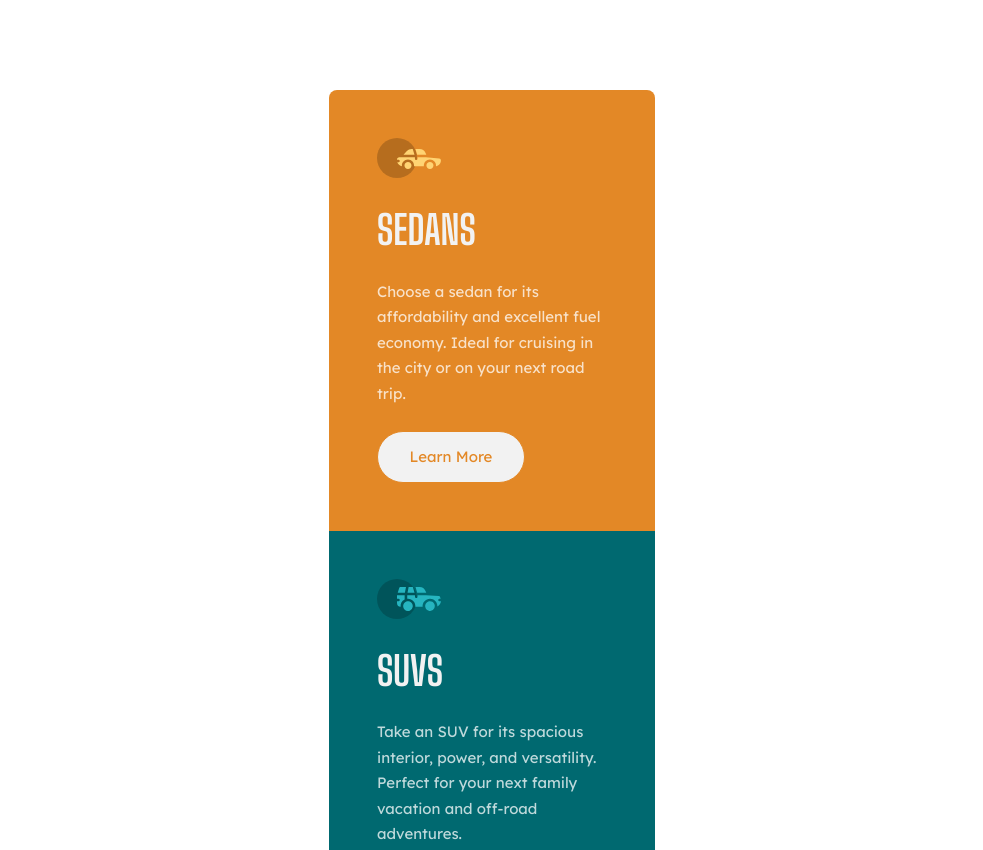
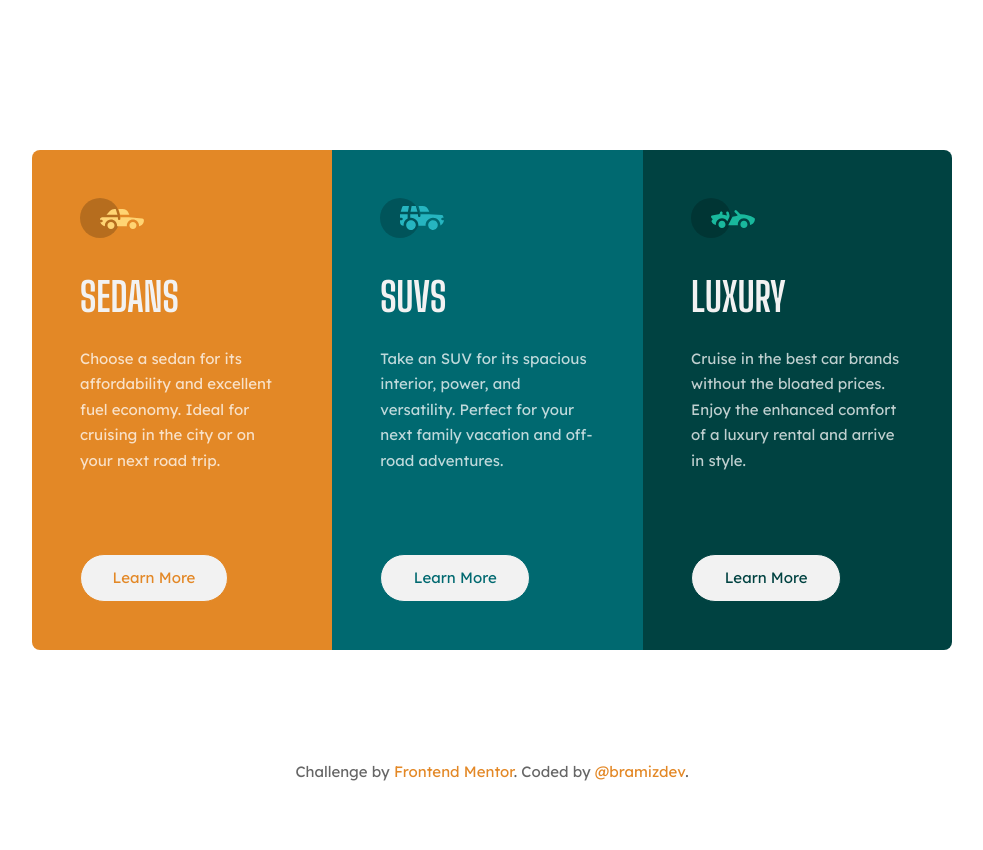
Before and after one commit to bramizdev/fem-3-column-preview-card-component, a plain HTML site: page index.html in a window 1280 px wide. Shown: the top 850 px of the page, without its empty margins (148-1131 px from the left). After the commit the page ends 800 px from the top, so only its background shows below. Drawn offline with Linux system fonts and the light colour scheme.

Commit message:
Finish desktop view

```diff
--- a/index.html
+++ b/index.html
@@ -26,7 +26,7 @@
       <h1 class="visually-hidden">3-column preview card component</h1>
       <h2 class="visually-hidden">Vehicle options</h2>
       <ul class="options">
-        <li>
+        <li class="options__li">
           <article class="options__option sedans">
             <h3 class="option__title" data-icon="sedans">Sedans</h3>
             <p>
@@ -36,7 +36,7 @@
             <a href="#" class="btn">Learn More</a>
           </article>
         </li>
-        <li>
+        <li class="options__li">
           <article class="options__option suvs">
             <h3 class="option__title" data-icon="suvs">SUVs</h3>
             <p>
@@ -46,7 +46,7 @@
             <button class="btn">Learn More</button>
           </article>
         </li>
-        <li>
+        <li class="options__li">
           <article class="options__option luxury">
             <h3 class="option__title" data-icon="luxury">Luxury</h3>
             <p>
--- a/styles/style.css
+++ b/styles/style.css
@@ -1,11 +1,13 @@
 /* Custom properties */
 :root {
   --clr-orange-500: hsl(31, 77%, 52%); /* Sedans */
+  --clr-orange-600: hsl(31, 77%, 40%);
   --clr-cyan-500: hsl(184, 100%, 22%); /* Suvs */
   --clr-cyan-700: hsl(179, 100%, 13%); /* Luxury */
 
   --clr-neutral-100: hsla(0, 0%, 100%, 0.75); /* Paragrahps */
   --clr-neutral-200: hsl(0, 0%, 95%); /* Background, headings, buttons */
+  --clr-neutral-500: hsl(0, 0%, 40%); /* Footer text */
 
   --ff-titles: 'Big Shoulders Display', cursive;
   --ff-base: 'Lexend Deca', sans-serif;
@@ -117,6 +119,7 @@ h3 {
 }
 
 .btn {
+  line-height: 1.5;
   text-decoration: none;
   background-color: var(--clr-neutral-200);
   padding: 0.75rem 0;
@@ -125,6 +128,11 @@ h3 {
   max-width: 9.25rem;
   transition: color, border, background-color;
   transition-duration: 0.2s;
+}
+@media (min-width: 58rem) {
+  .btn {
+    margin-top: 3.5rem;
+  }
 }
 
 /* General styling */
@@ -137,6 +145,15 @@ body {
   font-size: var(--fs-500);
 }
 
+@media (min-width: 58rem) {
+  body {
+    --padding-body: 1rem;
+
+    display: grid;
+    align-items: center;
+  }
+}
+
 /* Options */
 .options {
   margin: 0 auto;
@@ -145,6 +162,27 @@ body {
   border-radius: 0.5rem;
   overflow: hidden;
   max-width: 20.375rem;
+}
+
+@media (min-width: 58rem) {
+  .options {
+    flex-direction: row;
+    max-width: 57.5rem;
+  }
+}
+
+@media (min-width: 58rem) {
+  body {
+    display: grid;
+    place-items: center;
+  }
+}
+
+@media (min-width: 58rem) {
+  .options__li {
+    width: 1/3;
+    height: 100%;
+  }
 }
 
 .options__option {
@@ -162,6 +200,12 @@ body {
   color: var(--clr-neutral-200);
   font-size: var(--fs-900);
   text-transform: uppercase;
+}
+
+@media (min-width: 58rem) {
+  .option__title {
+    gap: 2.2rem;
+  }
 }
 
 /* Sedans */
@@ -239,4 +283,23 @@ body {
 footer {
   padding: 1rem;
   text-align: center;
+  color: var(--clr-neutral-500);
 }
+
+footer a {
+  text-decoration: none;
+  color: var(--clr-orange-500);
+}
+
+footer a:is(:hover, :focus) {
+  color: var(--clr-orange-600);
+  text-decoration: underline;
+  outline: transparent;
+}
+
+@media (min-width: 58rem) {
+  footer {
+    position: absolute;
+    bottom: 0;
+  }
+}
```
